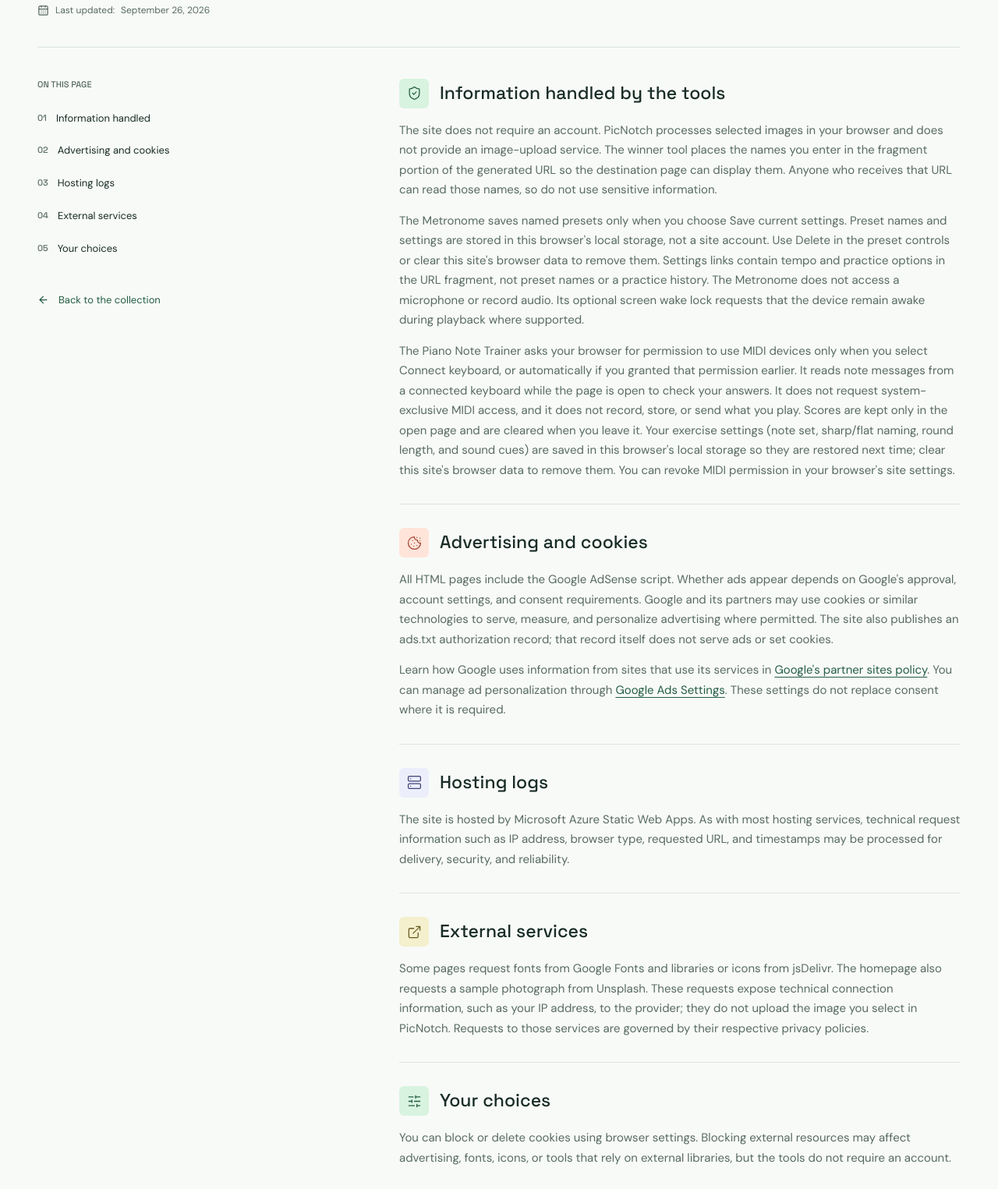
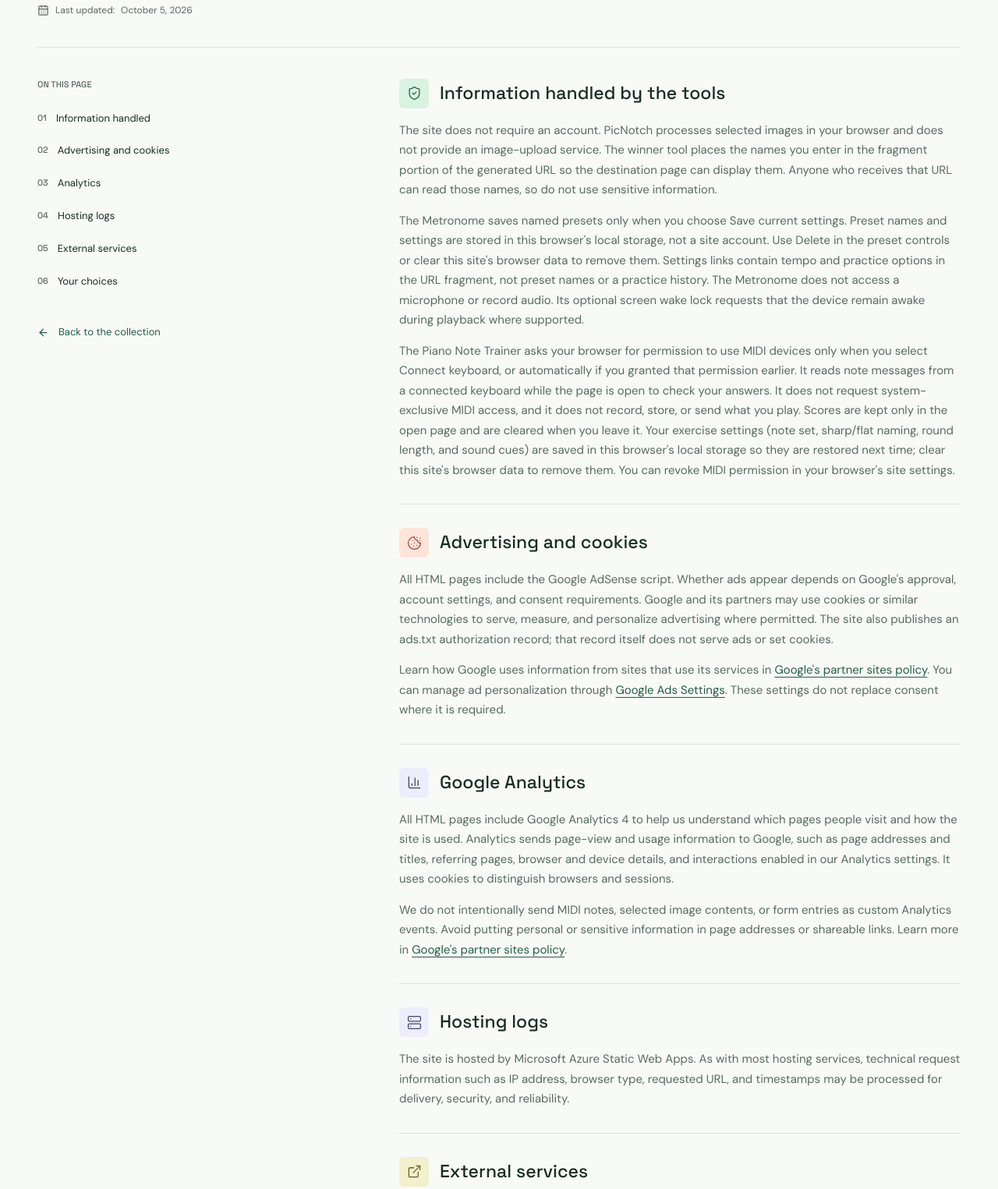
Before and after one commit to joshivilas/probable-octo-waddle, a plain HTML site: page privacy.html in a window 1280 px wide. Shown: the part 274-1799 px from the top of the page at 78% size. Drawn offline with nearby package versions, Linux system fonts and the light colour scheme.

Commit message:
feat: integrate Google Analytics 4 across all HTML pages for enhanced tracking

```diff
--- a/privacy.html
+++ b/privacy.html
@@ -3,6 +3,14 @@
 <head>
   <meta charset="utf-8">
   <script async src="https://pagead2.googlesyndication.com/pagead/js/adsbygoogle.js?client=ca-pub-9788688281525825" crossorigin="anonymous"></script>
+  <!-- Google tag (gtag.js) -->
+  <script async src="https://www.googletagmanager.com/gtag/js?id=G-9XEBN4MED1"></script>
+  <script>
+    window.dataLayer = window.dataLayer || [];
+    function gtag(){dataLayer.push(arguments);}
+    gtag('js', new Date());
+    gtag('config', 'G-9XEBN4MED1');
+  </script>
   <meta name="viewport" content="width=device-width, initial-scale=1">
   <meta name="description" content="Privacy information for Probable Octo Waddle.">
   <title>Privacy - Probable Octo Waddle</title>
@@ -32,7 +40,7 @@
       <div class="eyebrow">The everyday collection / Privacy</div>
       <h1 id="page-title">Privacy<span class="title-dot">.</span></h1>
       <p>What the tools handle, which services the site uses, and the choices available to you.</p>
-      <p class="updated"><i data-lucide="calendar-days" aria-hidden="true"></i> Last updated: <time datetime="2026-09-26">September 26, 2026</time></p>
+      <p class="updated"><i data-lucide="calendar-days" aria-hidden="true"></i> Last updated: <time datetime="2026-10-05">October 5, 2026</time></p>
     </section>
     <div class="reading-layout">
       <nav class="section-nav" aria-label="On this page">
@@ -40,9 +48,10 @@
         <ol>
           <li><a href="#tool-data"><span>01</span> Information handled</a></li>
           <li><a href="#advertising"><span>02</span> Advertising and cookies</a></li>
-          <li><a href="#hosting"><span>03</span> Hosting logs</a></li>
-          <li><a href="#services"><span>04</span> External services</a></li>
-          <li><a href="#choices"><span>05</span> Your choices</a></li>
+          <li><a href="#analytics"><span>03</span> Analytics</a></li>
+          <li><a href="#hosting"><span>04</span> Hosting logs</a></li>
+          <li><a href="#services"><span>05</span> External services</a></li>
+          <li><a href="#choices"><span>06</span> Your choices</a></li>
         </ol>
         <a class="back-link" href="index.html#tools"><i data-lucide="arrow-left" aria-hidden="true"></i> Back to the collection</a>
       </nav>
@@ -58,6 +67,11 @@
           <p>All HTML pages include the Google AdSense script. Whether ads appear depends on Google's approval, account settings, and consent requirements. Google and its partners may use cookies or similar technologies to serve, measure, and personalize advertising where permitted. The site also publishes an ads.txt authorization record; that record itself does not serve ads or set cookies.</p>
           <p>Learn how Google uses information from sites that use its services in <a href="https://policies.google.com/technologies/partner-sites">Google's partner sites policy</a>. You can manage ad personalization through <a href="https://adssettings.google.com/">Google Ads Settings</a>. These settings do not replace consent where it is required.</p>
         </section>
+        <section id="analytics" aria-labelledby="analytics-heading">
+          <div class="section-heading"><span class="section-icon lilac" aria-hidden="true"><i data-lucide="bar-chart-3"></i></span><h2 id="analytics-heading">Google Analytics</h2></div>
+          <p>All HTML pages include Google Analytics 4 to help us understand which pages people visit and how the site is used. Analytics sends page-view and usage information to Google, such as page addresses and titles, referring pages, browser and device details, and interactions enabled in our Analytics settings. It uses cookies to distinguish browsers and sessions.</p>
+          <p>We do not intentionally send MIDI notes, selected image contents, or form entries as custom Analytics events. Avoid putting personal or sensitive information in page addresses or shareable links. Learn more in <a href="https://policies.google.com/technologies/partner-sites">Google's partner sites policy</a>.</p>
+        </section>
         <section id="hosting" aria-labelledby="hosting-heading">
           <div class="section-heading"><span class="section-icon lilac" aria-hidden="true"><i data-lucide="server"></i></span><h2 id="hosting-heading">Hosting logs</h2></div>
           <p>The site is hosted by Microsoft Azure Static Web Apps. As with most hosting services, technical request information such as IP address, browser type, requested URL, and timestamps may be processed for delivery, security, and reliability.</p>
@@ -68,7 +82,7 @@
         </section>
         <section id="choices" aria-labelledby="choices-heading">
           <div class="section-heading"><span class="section-icon" aria-hidden="true"><i data-lucide="sliders-horizontal"></i></span><h2 id="choices-heading">Your choices</h2></div>
-          <p>You can block or delete cookies using browser settings. Blocking external resources may affect advertising, fonts, icons, or tools that rely on external libraries, but the tools do not require an account.</p>
+          <p>You can block or delete cookies using browser settings. Google also offers a <a href="https://tools.google.com/dlpage/gaoptout">Google Analytics opt-out browser add-on</a> for supported desktop browsers. Blocking external resources may affect analytics, advertising, fonts, icons, or tools that rely on external libraries, but the tools do not require an account.</p>
         </section>
       </div>
     </div>
```
Also changed, not shown: PicNotch/index.html (+8 -0 lines), about.html (+8 -0 lines), celebrate/Celebrate-winner.html (+8 -0 lines), celebrate/octo.html (+8 -0 lines), celebrate/waddle.html (+8 -0 lines), celebrate/winners.html (+8 -0 lines), color-compare/color-compare.html (+8 -0 lines), color-compare/color-compare2.html (+8 -0 lines), index.html (+8 -0 lines), metronome/metronome.html (+8 -0 lines), piano-notes/piano-notes.html (+8 -0 lines), prompts/prompts.html (+8 -0 lines), tests/site.test.cjs (+30 -0 lines), README.md.
